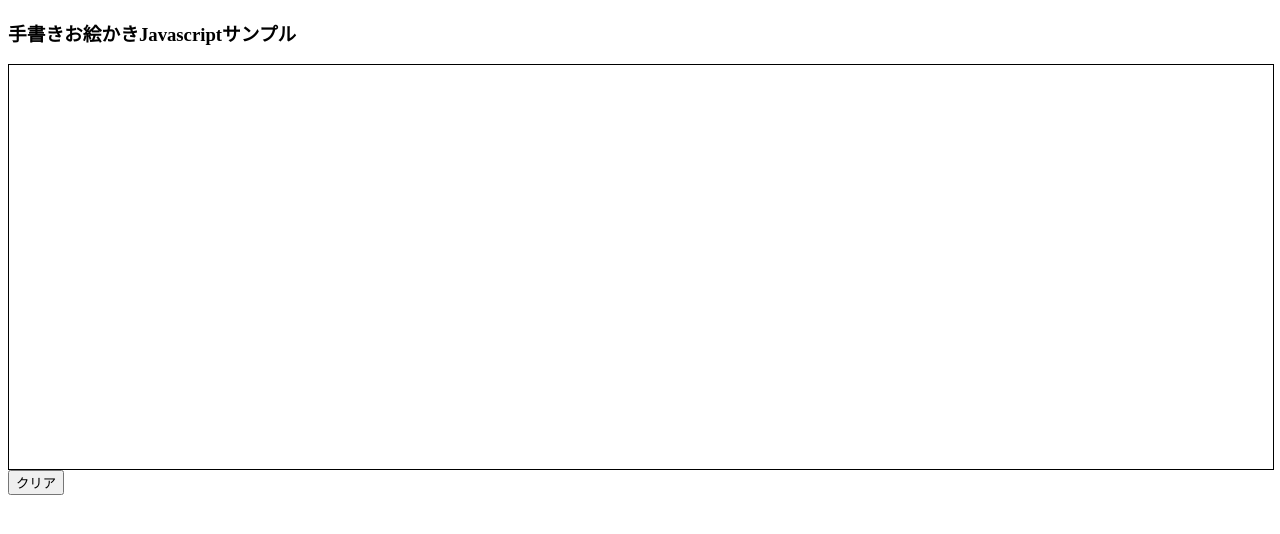
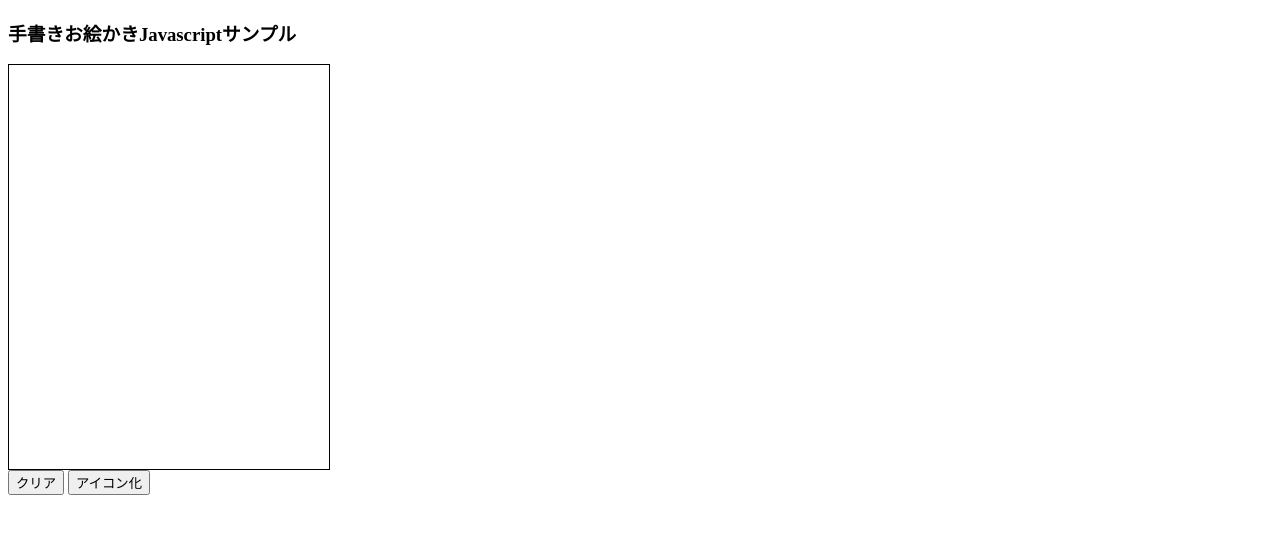
Before and after one commit to cielo0312/takushoku58404, a plain HTML site: page oekaki.html in a window 1280 px wide. Drawn offline with Linux system fonts and the light colour scheme.

Commit message:
ver 1.2.5

```diff
--- a/oekaki.html
+++ b/oekaki.html
@@ -7,6 +7,7 @@
 	<script>
 	var can;
 	var ct;
+	var layer = [];
 	var ox=0,oy=0,x=0,y=0;
 	var mf=false;
 	  function mam_draw_init(){
@@ -74,13 +75,30 @@
 	    ct.fillStyle="rgb(255,255,255)";
 	    ct.fillRect(0,0,can.getBoundingClientRect().width,can.getBoundingClientRect().height);
 	  }
+		function iconka(){
+				var cc = document.createElement("canvas");
+				cc.width  = can.width();
+				cc.height = can.height();
+				for (var i = 0; i < layer.length; i++) {
+						layer[i].width = can.width() + "px";
+								layer[i].height = can.height() + "px";
+								cc.getContext("2d").drawImage(layer[i], 0, 0);
+								layer[i].width = 100 + "px";
+								layer[i].height = Math.floor(100 * can.height() / can.width()) + "px";
+						}
+				var imgData = cc.toDataURL();
+				window.opener.irasutoka(imgData);
+				window.open('about:blank', '_self').close();
+	  }
+
 	</script>
 	</head>
 	<body onload="mam_draw_init();">
 	    <h3>手書きお絵かきJavascriptサンプル</h3>
-	    <div style="border:solid 1px #000000;width:100%;" id="candiv">
-	      <canvas id="can" width="384px" height="400px"></canvas>
+	    <div style="border:solid 1px #000000;width:320px;" id="candiv">
+	      <canvas id="can" width="320px" height="400px"></canvas>
 	    </div>
-	    <input type="button" onClick="clearCan();" value="クリア" style="width:100;height:30;" data-inline="true" />
+	    <input type="button" onClick="clearCan();" value="クリア" style="width:100;height:50;" data-inline="true" />
+			<input type="button" onClick="iconka();" value="アイコン化" style="width:100;height:50;" data-inline="true" />
 	</body>
 	</html>
```
Also changed, not shown: Map1.js (+10 -5 lines).
